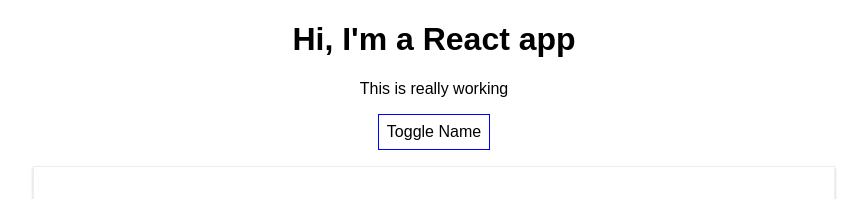
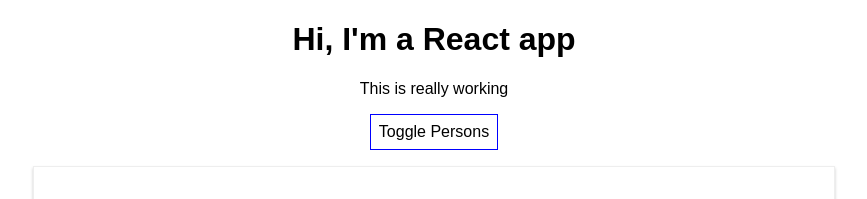
Before and after one commit to pritamnb/react-complete-guide, a React (Create React App) app: page / in a window 1280 px wide. Shown: the top 199 px of the page, without its empty margins (206-1073 px from the left). Built offline with nearby package versions, Linux system fonts and the light colour scheme.

Commit message:
name changes

```diff
--- a/src/App.js
+++ b/src/App.js
@@ -76,7 +76,7 @@
         <p>This is really working</p>
         <button style={style} onClick={this.togglePersonHandler}>
           {' '}
-          Toggle Name
+          Toggle Persons
         </button>
         {persons}
       </div>
```
